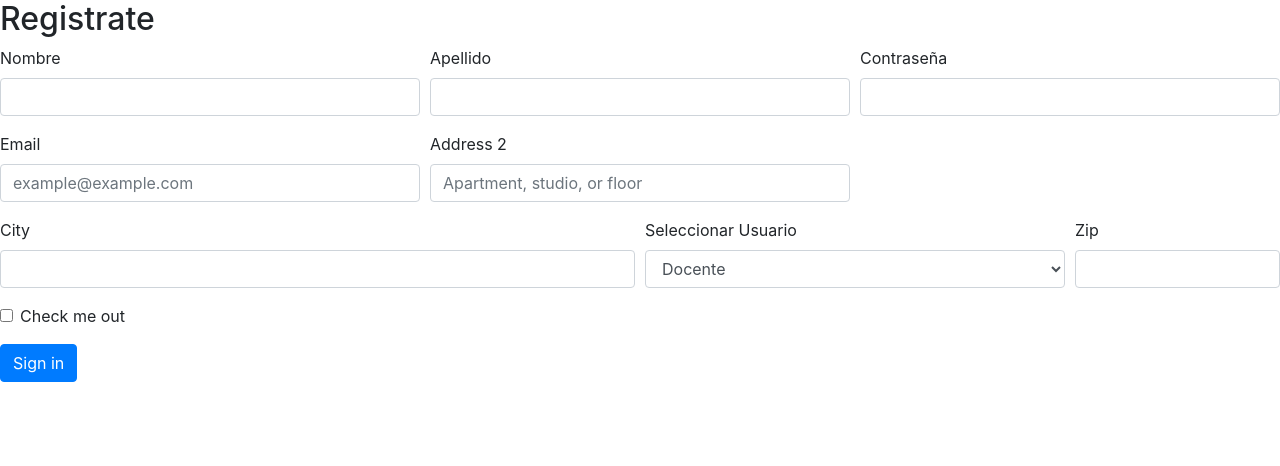
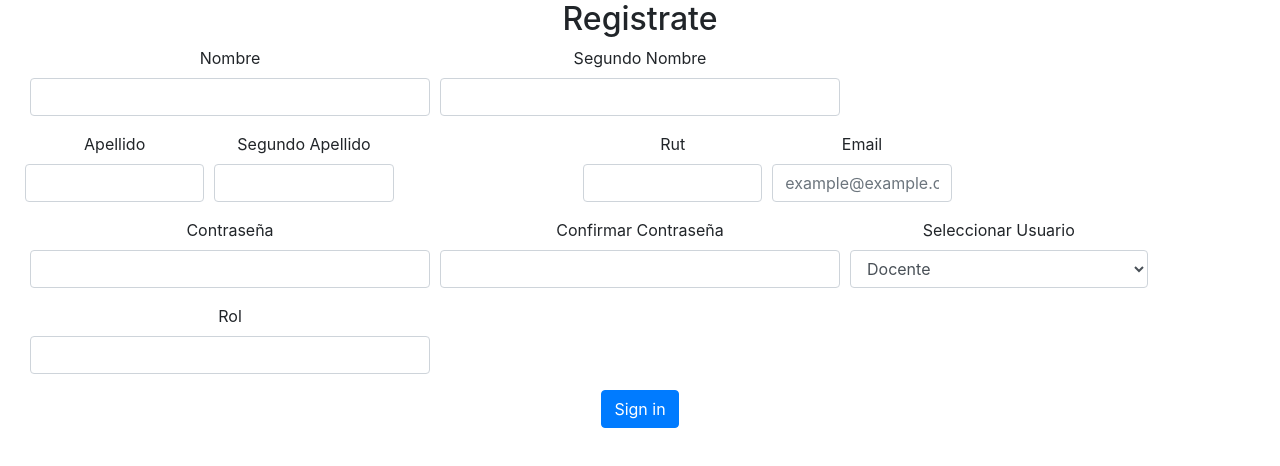
Before and after one commit to oriirivas/front-x-froge-team, an Angular app: page /register in a window 1280 px wide. Shown: the top 466 px of the page. Built offline with nearby package versions, Linux system fonts and the light colour scheme.

Commit message:
avance guardado

```diff
--- a/src/app/componets/login/login.component.html
+++ b/src/app/componets/login/login.component.html
@@ -1,6 +1,6 @@
 
 <!-- row: Filas de bootstrap -->
-<div class="row" style="margin: 0%; padding:20%;">
+<div class="row" style="margin: 10%; padding:20%;">
   <!-- col: Columnas de Bootstrap. máximo 12 por fila -->
   <div class="col-12 login-pane" align="center">
 
--- a/src/app/componets/register/register.component.html
+++ b/src/app/componets/register/register.component.html
@@ -1,5 +1,6 @@
 
-<div>
+<div class= "col-12 login-pane" align="center" >
+    <div class="col-12" align="center">
         <h2>Registrate </h2>
 
     <form>
@@ -9,45 +10,51 @@
           <input type="nombre" class="form-control" id="inputNombre4">
         </div>
         <div class="form-group col-md-4">
+          <label for="inputSegundoNombre4"> Segundo Nombre</label>
+          <input type="SegundoNombre" class="form-control" id="inputSegundoNombre4">
+        </div>
+            <div class= "form-row">
+            <div class="form-group col-md-4">
               <label for="inputApellido4">Apellido</label>
               <input type="apellido" class="form-control" id="inputApellido4">
+            </div>
+            <div class="form-group col-md-4">
+              <label for="inputSegundoApellido4">Segundo Apellido</label>
+              <input type="SegundoApellido" class="form-control" id="inputSegundoApellido4">
+            </div>
+            </div>
+            <div class= "form-row">
+            <div class="form-group col-md-4">
+              <label for="inputRut4">Rut</label>
+              <input type="rut" class="form-control" id="inputRut4">
+            </div>
+            <div class="form-group col-md-4">
+              <label for="inputEmail4">Email</label>
+              <input type="email" class="form-control" id="inputEmail4"  placeholder="example@example.com">
+            </div>
             </div>
             <div class="form-group col-md-4">
               <label for="inputContraseña4">Contraseña</label>
               <input type="contraseña" class="form-control" id="inputContraseña4">
             </div>
               <div class="form-group col-md-4">
-          <label for="inputEmail">Email</label>
-          <input type="email" class="form-control" id="inputEmail"  placeholder="example@example.com">
+              <label for="inputConfirmarContraseña">Confirmar Contraseña</label>
+              <input type="confrimaContraseña" class="form-control" id="inputConfirmar Contraseña">
             </div>
-        <div class="form-group col-md-4">
-          <label for="inputAddress2">Address 2</label>
-          <input type="text" class="form-control" id="inputAddress2" placeholder="Apartment, studio, or floor">
-        </div>
-          <div class="form-group col-md-6">
-          <label for="inputCity">City</label>
-          <input type="text" class="form-control" id="inputCity">
-        </div>
-        <div class="form-group col-md-4">
+            <div class="form-group col-md-3">
               <label for="inputState">Seleccionar Usuario</label>
               <select id="inputState" class="form-control">
               <option selected>Docente</option>
               <option>Alumno</option>
               </select>
             </div>
-          <div class="form-group col-md-2">
-            <label for="inputZip">Zip</label>
-            <input type="text" class="form-control" id="inputZip">
+            <div class="form-group col-md-4">
+              <label for="inputRolo4">Rol</label>
+              <input type="rol" class="form-control" id="inputRolo4">
             </div>
             </div>
-        <div class="form-group">
-          <div class="form-check">
-            <input class="form-check-input" type="checkbox" id="gridCheck">
-            <label class="form-check-label" for="gridCheck">
-              Check me out
-            </label>
-          </div>
-        </div>
+
             <button type="submit" class="btn btn-primary">Sign in</button>
           </form>
         </div>
+</div>
```
Lines whose indentation alone changed are shown as unchanged.
